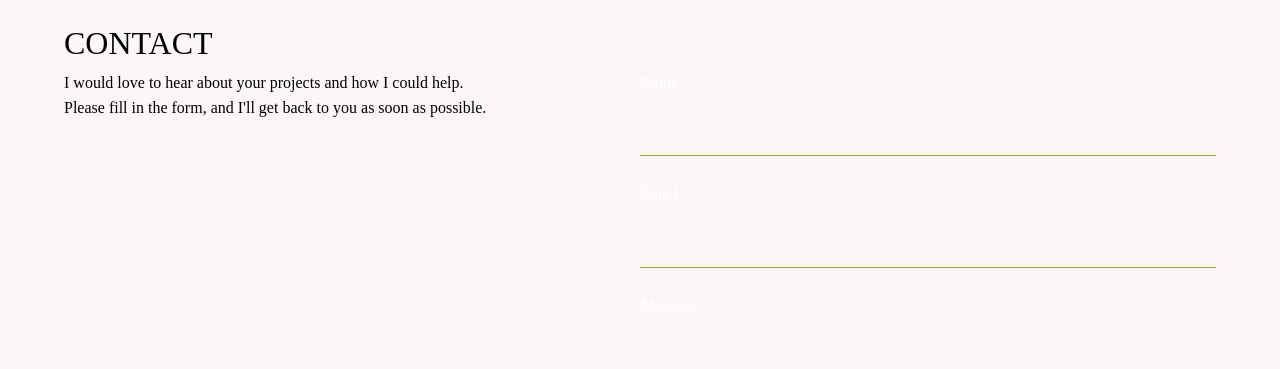
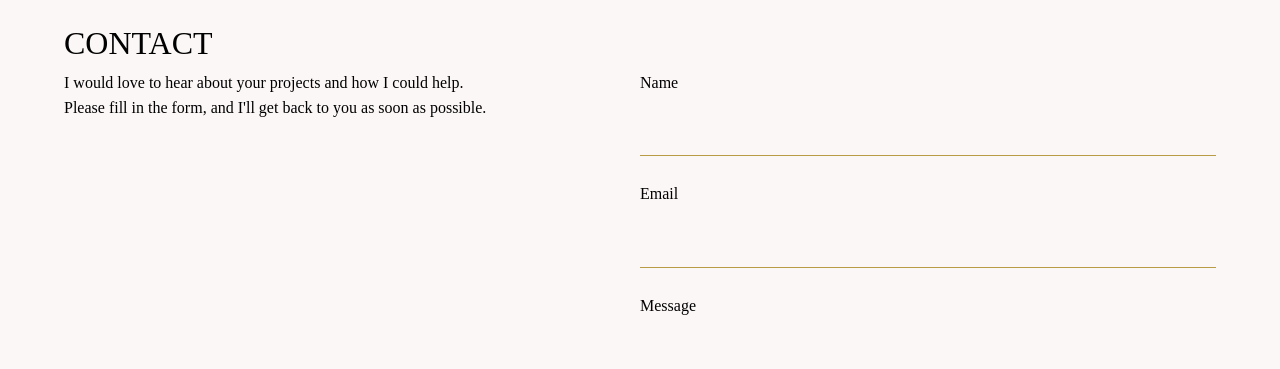
Before and after one commit to Lovethrech/my-main-portfolio, a Vue app: page / in a window 1280 px wide. Shown: the part 2361-2730 px from the top of the page. Built offline with nearby package versions, Linux system fonts and the light colour scheme.

Commit message:
working on the home-contact components.

```diff
--- a/src/assets/main.css
+++ b/src/assets/main.css
@@ -51,7 +51,7 @@ a, .link{
   width:100%;
 }
 .home-label, .home-input-value{
-  color:#fff;
+  color:var(--text-color);
   font-size: 2vh;
 }
 .home-label{
```
